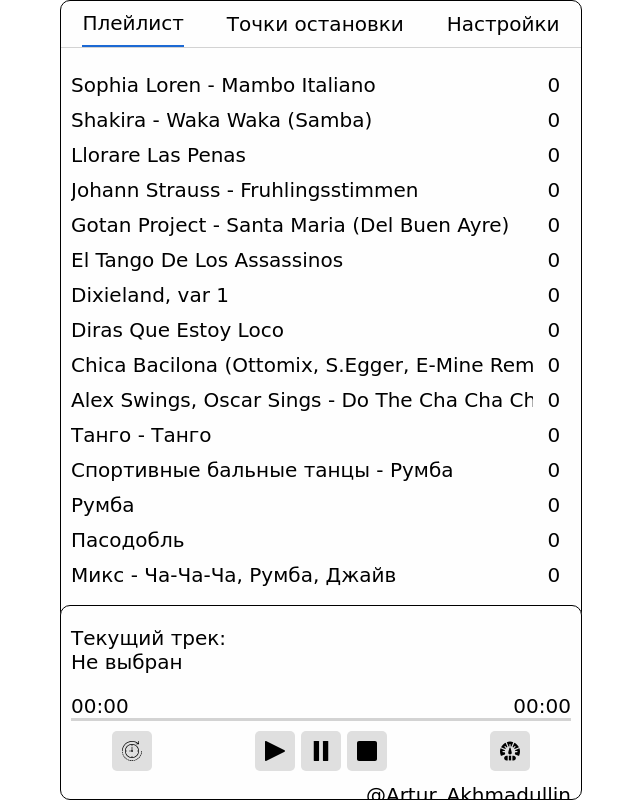
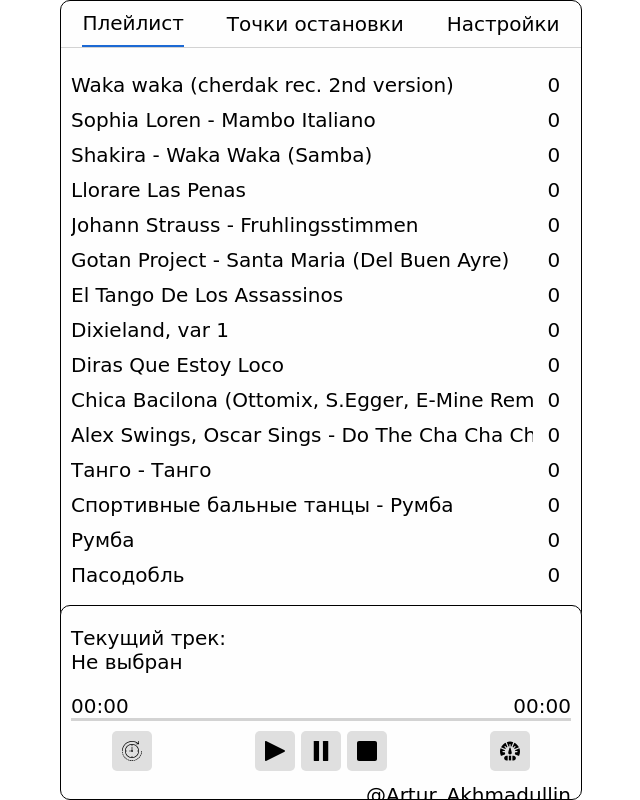
Before and after one commit to MikkyMeow/player-for-rehearsals, a plain HTML site: page index.html in a window 1280 px wide. Shown: the whole page, without its empty margins (319-959 px from the left). Drawn offline with Linux system fonts and the light colour scheme; a web font is replaced by a local one.

Commit message:
added 2nd version waka waka

```diff
--- a/index.html
+++ b/index.html
@@ -17,6 +17,10 @@
       </div>
       <div class="info-container">
         <ul class="list track-list active">
+          <li class="track-item">
+            <span class="track-name" data-src="audio/Waka waka (cherdak rec, 2nd vercion).mp3">Waka waka (cherdak rec. 2nd version)</span>
+            <span class="track-points">0</span>
+          </li>
           <li class="track-item">
             <span class="track-name" data-src="audio/Sophia Loren - Mambo Italiano.mp3">Sophia Loren - Mambo Italiano</span>
             <span class="track-points">0</span>
```
Also changed, not shown: 1 other file.
